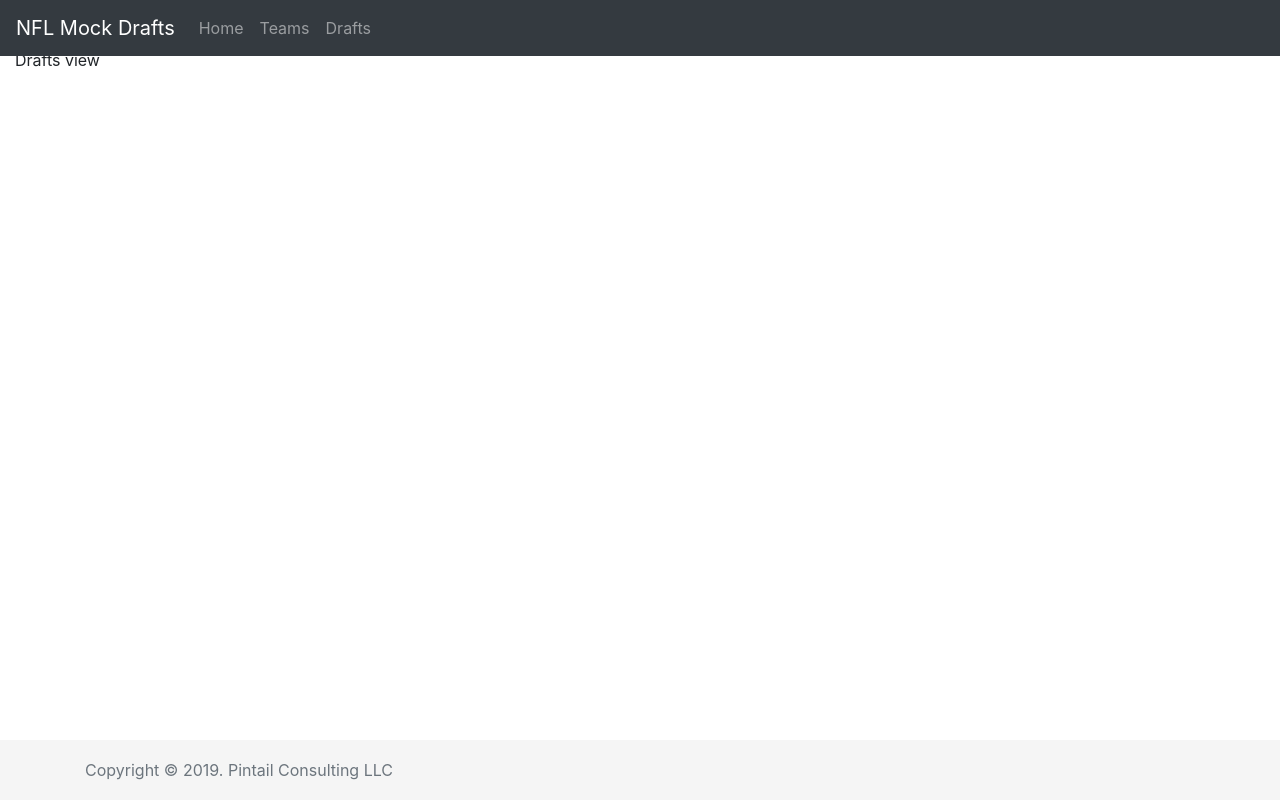
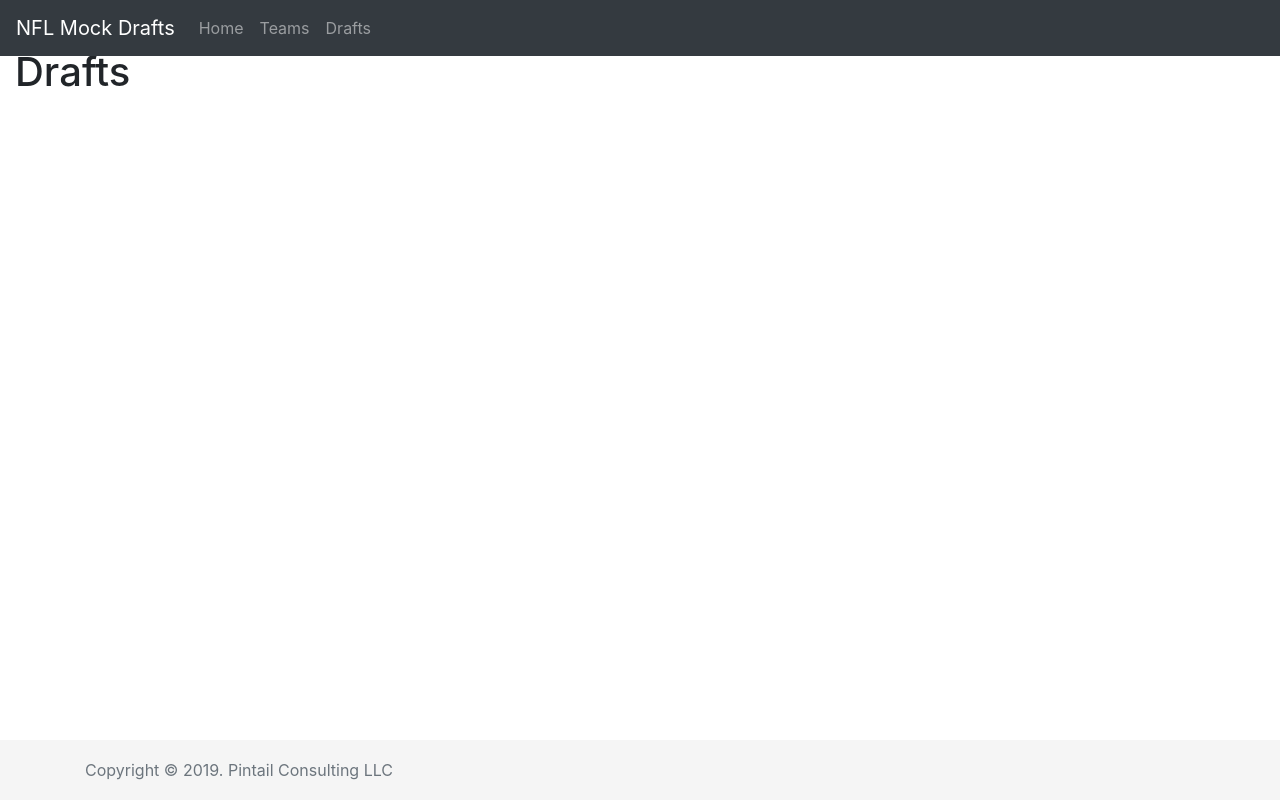
Before and after one commit to cebartling/nfl-mock-draft-tools, a React (Create React App) app in the folder nfl-mock-draft-react/: page /drafts in a window 1280 px wide. Built offline with nearby package versions, Linux system fonts and the light colour scheme.

Commit message:
Building out router views.

```diff
--- a/nfl-mock-draft-react/src/views/DraftEditorView.js
+++ b/nfl-mock-draft-react/src/views/DraftEditorView.js
@@ -4,7 +4,7 @@ const DraftEditorView = (props) => {
 
     return (
         <div>
-            Draft Editor view
+            <h1>Edit your draft</h1>
         </div>
     );
 }
--- a/nfl-mock-draft-react/src/views/DraftsView.js
+++ b/nfl-mock-draft-react/src/views/DraftsView.js
@@ -4,7 +4,7 @@ const DraftsView = (props) => {
 
     return (
         <div>
-            Drafts view
+            <h1>Drafts</h1>
         </div>
     );
 }
--- a/nfl-mock-draft-react/src/views/HomeView.js
+++ b/nfl-mock-draft-react/src/views/HomeView.js
@@ -4,7 +4,7 @@ const HomeView = () => {
 
     return (
         <div>
-            <h1>Home view</h1>
+            <h1>Home</h1>
         </div>
     );
 }
--- a/nfl-mock-draft-react/src/views/TeamsView.js
+++ b/nfl-mock-draft-react/src/views/TeamsView.js
@@ -4,7 +4,7 @@ const TeamsView = (props) => {
 
     return (
         <div>
-            Teams view
+            <h1>Teams</h1>
         </div>
     );
 }
```
